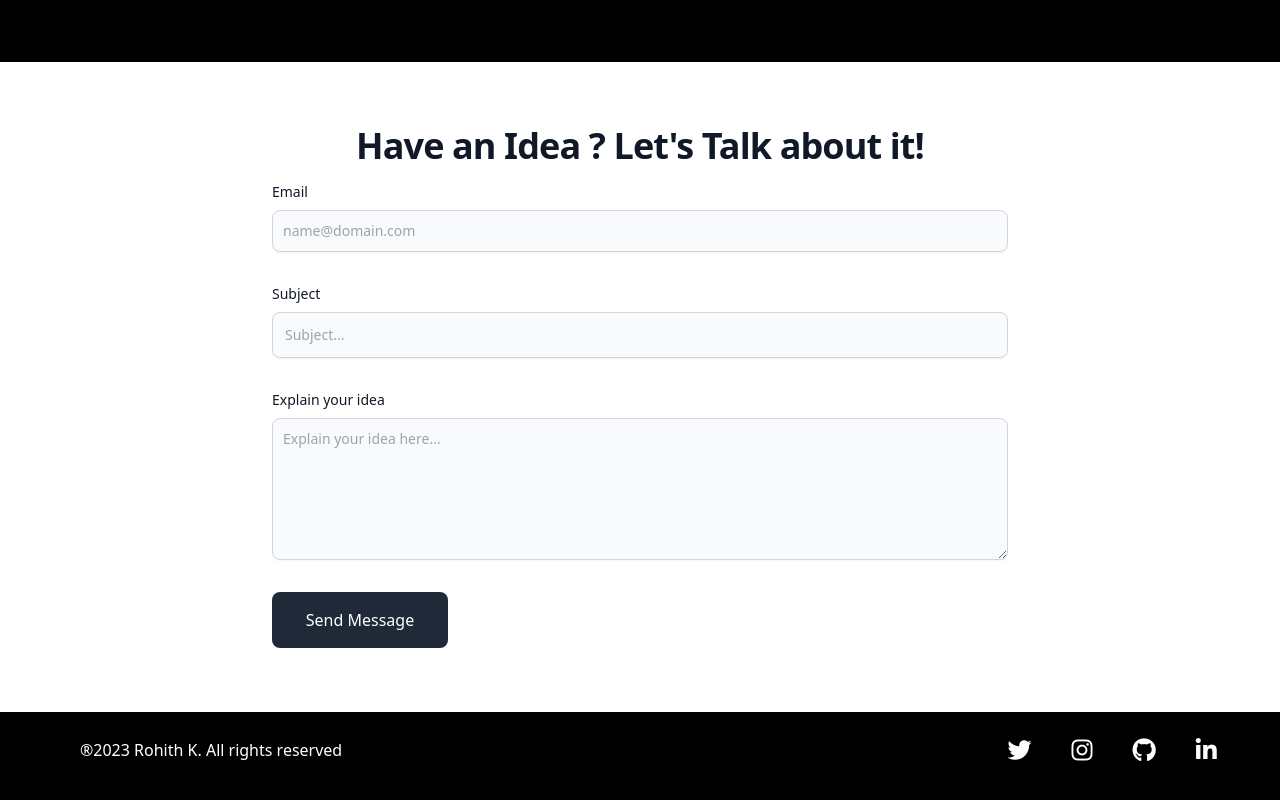
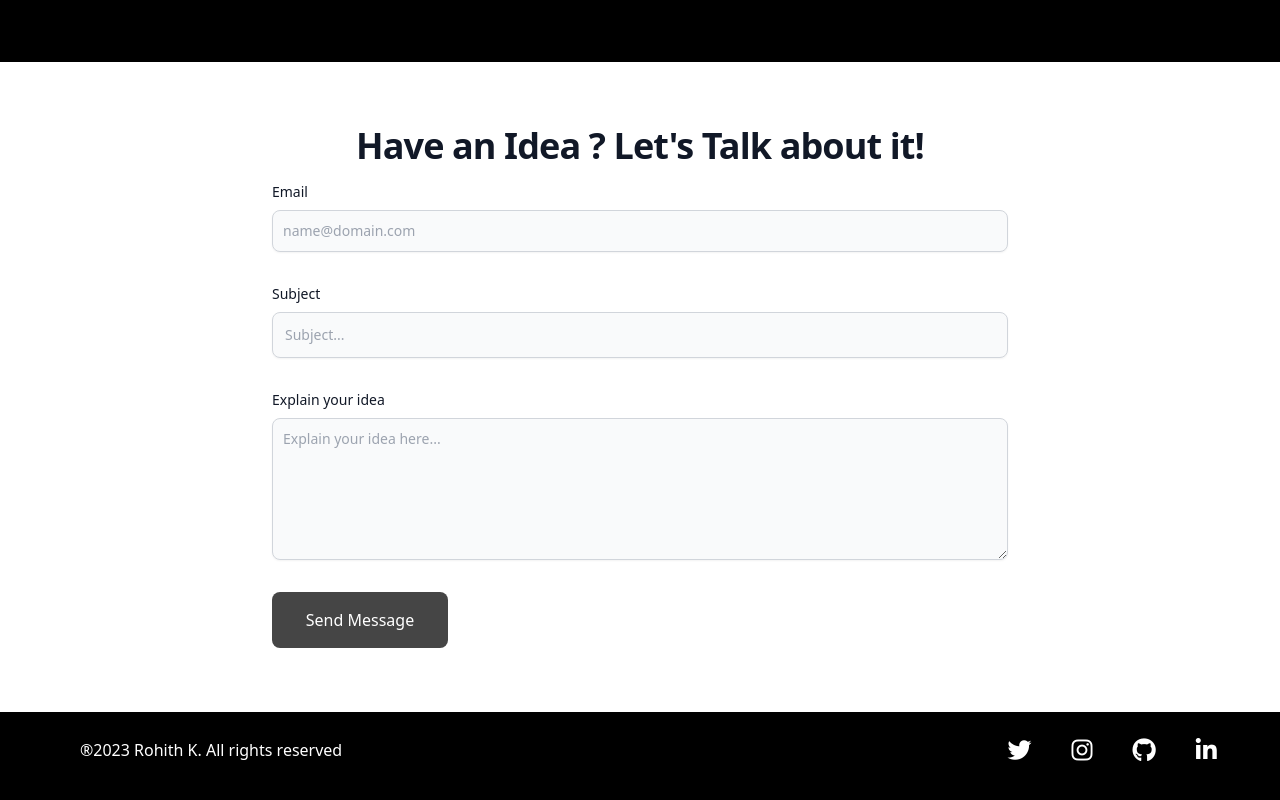
Before and after one commit to Rohithk2003/portfolio, a Next.js app: page / in a window 1280 px wide. Shown: the part 2715-3515 px from the top of the page. Built offline with nearby package versions, Linux system fonts and the light colour scheme; what tailwindcss-animated would draw is missing.

Commit message:
changed background color of button

```diff
--- a/components/contact.js
+++ b/components/contact.js
@@ -165,7 +165,7 @@ export default function Contact() {
 						<button
 							className={`${
 								inView ? "slide-in animate-5 opacity-1" : "opacity-0"
-							} py-3 px-5  flex justify-center items-center  text-md font-medium text-center text-white rounded-lg h-14 bg-gray-800 sm:w-44 hover:bg-gray-600 transition duration-300 ease-in-out focus:ring-4 focus:outline-none focus:ring-primary-300`}
+							} py-3 px-5  flex justify-center items-center  text-md font-medium text-center text-white rounded-lg h-14 bg-[#454545] sm:w-44 hover:bg-gray-600 transition duration-300 ease-in-out focus:ring-4 focus:outline-none focus:ring-primary-300`}
 						>
 							{loading ? (
 								<div role="status">
```
